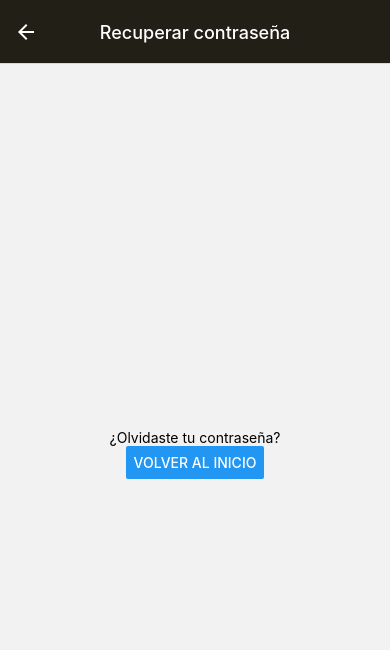
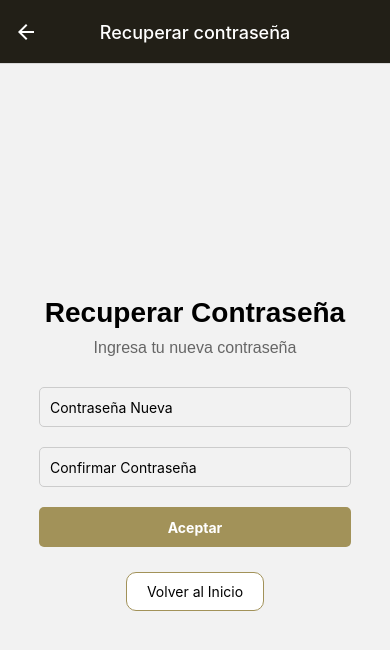
Before and after one commit to BrianRosasMendoza/centinelaV2-man, a React Native app in the folder centinela/: screen /olvidarContra in a window 390 px wide. Shown: the top 650 px of the page. Built offline with nearby package versions, Linux system fonts and the light colour scheme.

Commit message:
mejora diseño de pestaña olvidarContra
se mejoró el diseño de la pestaña olvidar contraseña, asi como los botones, se agrego texto arriba de las cajas de contraseña, etc

```diff
--- a/centinela/screens/olvidarContra.js
+++ b/centinela/screens/olvidarContra.js
@@ -1,17 +1,43 @@
-import React from 'react';
-import { View, Text, StyleSheet, Button } from 'react-native';
+import React, { useState } from 'react';
+import { View, Text, StyleSheet, TextInput, TouchableOpacity } from 'react-native';
 import { useNavigation } from '@react-navigation/native';
 
-const olvidarContra = () => {
+const OlvidarContra = () => {
     const navigation = useNavigation();
+    const [password, setPassword] = useState('');
+    const [confirmPassword, setConfirmPassword] = useState('');
+
+    const handleAceptar = () => {
+        // Aquí puedes implementar la lógica para aceptar la nueva contraseña
+        console.log('Contraseña aceptada');
+    };
 
     return (
         <View style={styles.container}>
-            <Text>¿Olvidaste tu contraseña?</Text>
-            <Button
-                title="Volver al Inicio"
-                onPress={() => navigation.navigate('Login')}
+            <Text style={styles.title}>Recuperar Contraseña</Text>
+            <Text style={styles.subTitle}>Ingresa tu nueva contraseña</Text>
+
+            <TextInput
+                style={styles.input}
+                placeholder="Contraseña Nueva"
+                secureTextEntry
+                value={password}
+                onChangeText={setPassword}
             />
+            <TextInput
+                style={styles.input}
+                placeholder="Confirmar Contraseña"
+                secureTextEntry
+                value={confirmPassword}
+                onChangeText={setConfirmPassword}
+            />
+            <TouchableOpacity style={styles.btn} onPress={handleAceptar}>
+                <Text style={styles.btnText}>Aceptar</Text>
+            </TouchableOpacity>
+
+            <TouchableOpacity style={styles.volverBtnText} onPress={() => navigation.navigate('Login')}>
+                <Text>Volver al Inicio</Text>
+            </TouchableOpacity>
         </View>
     );
 };
@@ -22,6 +48,50 @@ const styles = StyleSheet.create({
         justifyContent: 'center',
         alignItems: 'center',
     },
+    title: {
+        fontSize: 28,
+        fontWeight: 'bold',
+        marginBottom: 10,
+        fontFamily: 'Arial',
+    },
+    subTitle: {
+        fontSize: 16,
+        marginBottom: 20,
+        color: '#666',
+        fontFamily: 'Arial',
+    },
+    input: {
+        width: '80%',
+        height: 40,
+        borderWidth: 1,
+        borderColor: '#ccc',
+        borderRadius: 5,
+        marginVertical: 10,
+        paddingHorizontal: 10,
+    },
+    btn: {
+        width: '80%',
+        height: 40,
+        backgroundColor: '#A29259',
+        borderRadius: 5,
+        justifyContent: 'center',
+        alignItems: 'center',
+        marginVertical: 10,
+    },
+    btnText: {
+        color: '#fff',
+        fontWeight: 'bold',
+    },
+
+    volverBtnText: {
+        marginTop: 15,
+        paddingVertical: 10, // Aumenta el espacio vertical del botón
+        paddingHorizontal: 20, // Aumenta el espacio horizontal del botón
+        backgroundColor: '#fff',
+        borderRadius: 10,
+        borderWidth: 1,
+        borderColor: '#a29259',
+    },
 });
 
-export default olvidarContra;
+export default OlvidarContra;
```
